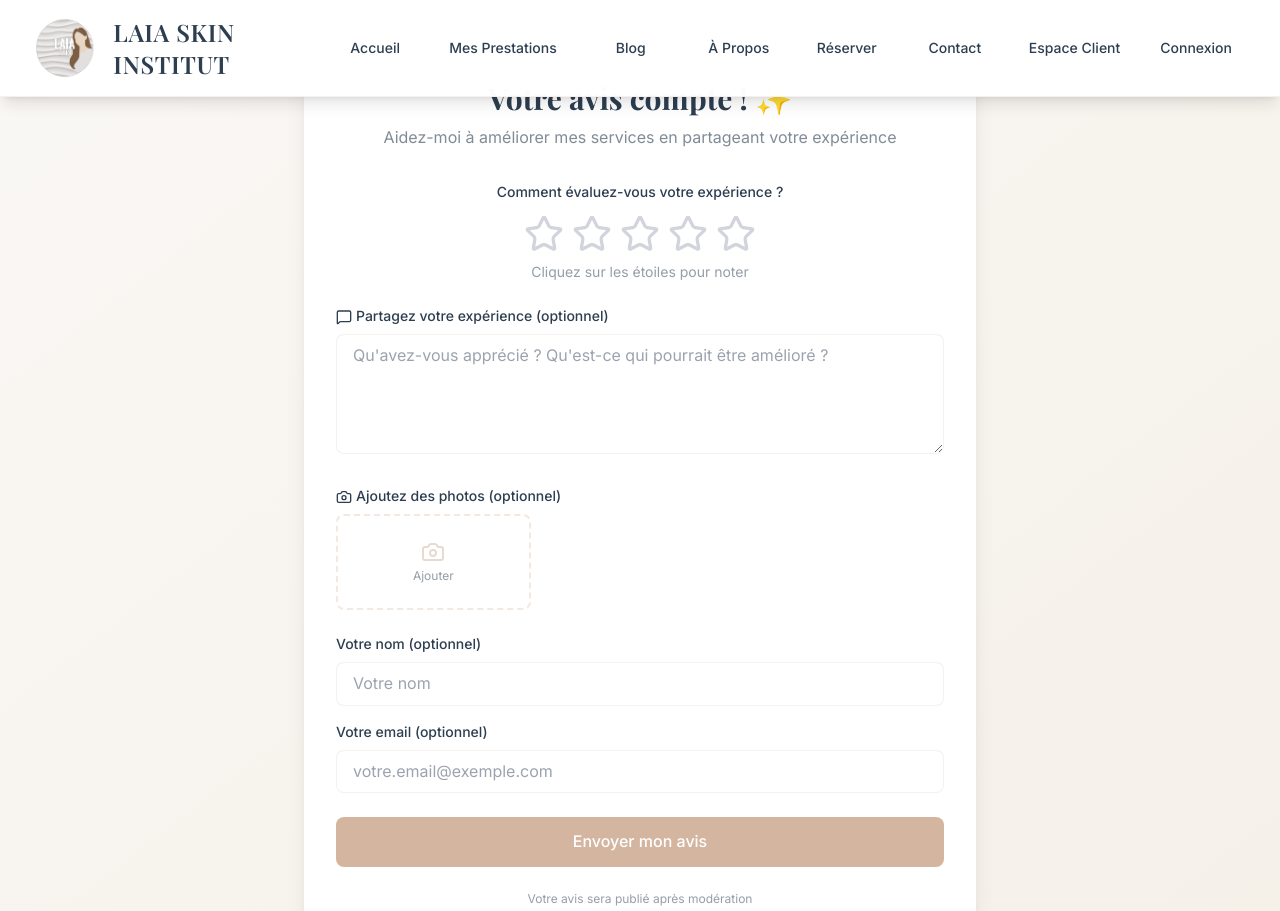
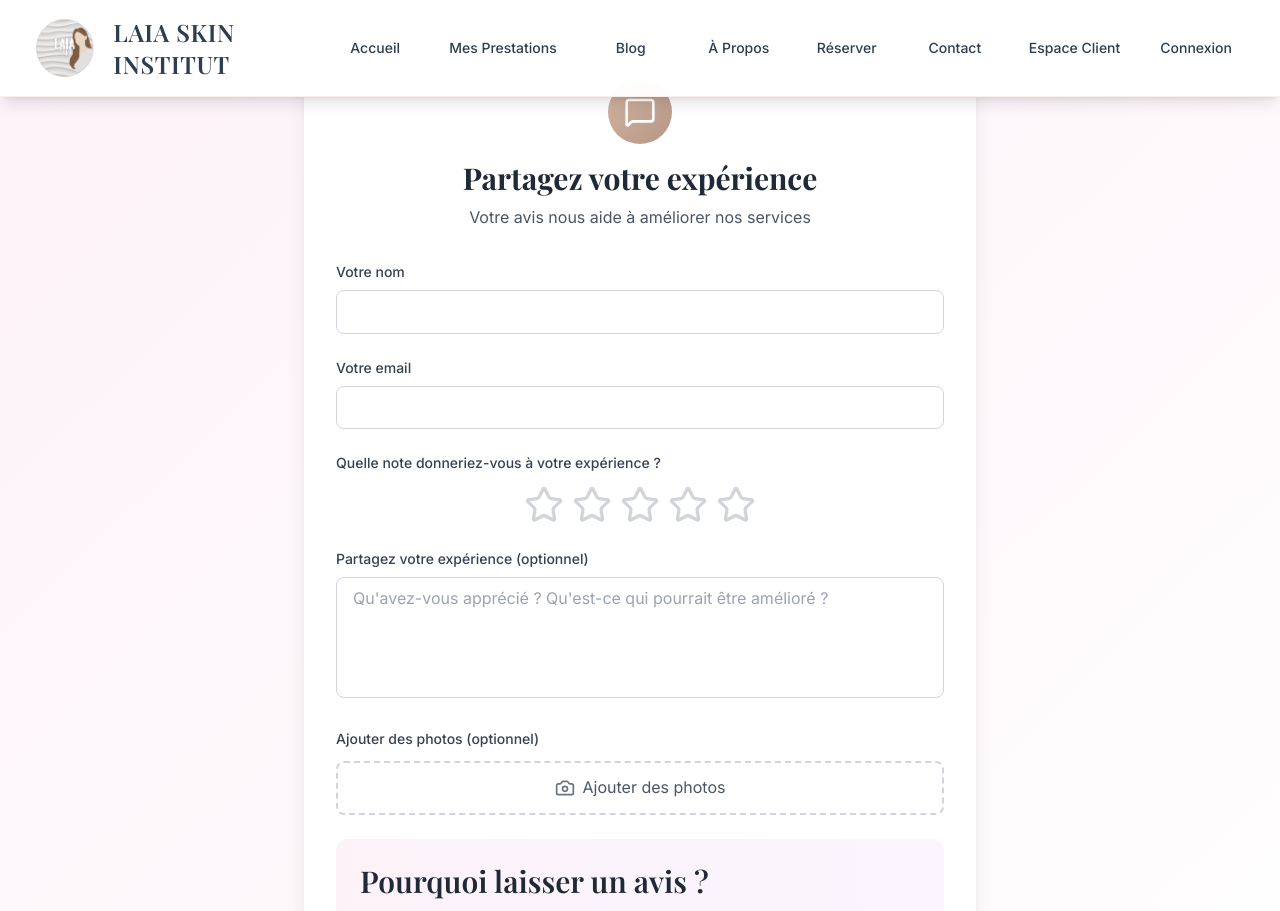
Before and after one commit to Celia92000/laia-skin-nextjs, a Next.js app: page /avis in a window 1280 px wide. Shown: the top 911 px of the page. Built offline with nearby package versions, Linux system fonts and the light colour scheme.

Commit message:
Fix: Ajout de Suspense boundary pour useSearchParams dans la page avis
Résout l'erreur de build Vercel qui nécessite que useSearchParams soit enveloppé dans un Suspense boundary

```diff
--- a/src/app/avis/page.tsx
+++ b/src/app/avis/page.tsx
@@ -1,10 +1,11 @@
 'use client';
 
+import { Suspense } from 'react';
 import { useState, useEffect } from 'react';
 import { useSearchParams } from 'next/navigation';
 import { Star, ThumbsUp, MessageSquare, Award, Camera, X, Upload } from 'lucide-react';
 
-export default function AvisPage() {
+function AvisContent() {
   const searchParams = useSearchParams();
   const reservationId = searchParams.get('id');
   const source = searchParams.get('source') || 'website';
@@ -28,12 +29,12 @@ export default function AvisPage() {
 
   const fetchReservationData = async () => {
     try {
-      const response = await fetch(`/api/reservations/${reservationId}`);
+      const response = await fetch(`/api/reviews/collect?reservationId=${reservationId}`);
       if (response.ok) {
         const data = await response.json();
         setReservationData(data);
+        if (data.clientName) setClientName(data.clientName);
         if (data.clientEmail) setEmail(data.clientEmail);
-        if (data.clientName) setClientName(data.clientName);
       }
     } catch (error) {
       console.error('Erreur lors de la récupération des données:', error);
@@ -42,30 +43,15 @@ export default function AvisPage() {
 
   const handlePhotoUpload = (e: React.ChangeEvent<HTMLInputElement>) => {
     const files = e.target.files;
-    if (!files) return;
-
-    const newPhotos: string[] = [];
-    const promises: Promise<void>[] = [];
-
+    if (files) {
       Array.from(files).forEach(file => {
-      if (file.type.startsWith('image/')) {
-        const promise = new Promise<void>((resolve) => {
         const reader = new FileReader();
-          reader.onload = (event) => {
-            if (event.target?.result) {
-              newPhotos.push(event.target.result as string);
-            }
-            resolve();
+        reader.onloadend = () => {
+          setPhotos(prev => [...prev, reader.result as string]);
         };
         reader.readAsDataURL(file);
       });
-        promises.push(promise);
     }
-    });
-
-    Promise.all(promises).then(() => {
-      setPhotos(prev => [...prev, ...newPhotos].slice(0, 5)); // Max 5 photos
-    });
   };
 
   const removePhoto = (index: number) => {
@@ -81,193 +67,192 @@ export default function AvisPage() {
     }
 
     try {
+      const reviewData = {
+        rating,
+        comment,
+        source,
+        reservationId,
+        clientEmail: email,
+        clientName,
+        serviceName: reservationData?.serviceName,
+        photosBase64: photos
+      };
+
       const response = await fetch('/api/reviews/collect', {
         method: 'POST',
         headers: {
-          'Content-Type': 'application/json',
+          'Content-Type': 'application/json'
         },
-        body: JSON.stringify({
-          reservationId,
-          rating,
-          comment,
-          clientName,
-          clientEmail: email,
-          photosBase64: photos,
-          userId: reservationData?.userId,
-          serviceName: reservationData?.serviceName,
-          serviceId: reservationData?.serviceId,
-          source: source as 'email' | 'whatsapp' | 'website'
-        }),
+        body: JSON.stringify(reviewData)
       });
 
       if (response.ok) {
-        const data = await response.json();
         setSubmitted(true);
 
-        // Si 5 étoiles, proposer Google Review
+        // Si la note est 5 étoiles, proposer de laisser un avis Google
         if (rating === 5) {
+          setTimeout(() => {
             setShowGoogleRedirect(true);
+          }, 2000);
         }
-      } else {
-        alert('Erreur lors de l\'envoi de votre avis');
       }
     } catch (error) {
-      console.error('Erreur:', error);
-      alert('Erreur lors de l\'envoi de votre avis');
+      console.error('Erreur lors de l\'envoi de l\'avis:', error);
+      alert('Une erreur est survenue. Veuillez réessayer.');
     }
   };
 
-  if (submitted && showGoogleRedirect) {
-    return (
-      <div className="min-h-screen bg-gradient-to-br from-[#faf8f5] to-[#f5f0e8] flex items-center justify-center p-4">
-        <div className="max-w-md w-full bg-white rounded-2xl shadow-xl p-8">
-          <div className="text-center">
-            <div className="mx-auto w-16 h-16 bg-green-100 rounded-full flex items-center justify-center mb-4">
-              <ThumbsUp className="w-8 h-8 text-green-600" />
-            </div>
-            <h1 className="text-2xl font-bold text-[#2c3e50] mb-2">
-              Merci infiniment ! 💜
-            </h1>
-            <p className="text-[#2c3e50]/60 mb-6">
-              Votre avis 5 étoiles me touche énormément !
-            </p>
-
-            <div className="bg-gradient-to-r from-[#d4b5a0]/10 to-[#c9a084]/10 rounded-xl p-6 mb-6">
-              <Award className="w-12 h-12 text-[#d4b5a0] mx-auto mb-3" />
-              <h2 className="font-semibold text-lg mb-2 text-[#2c3e50]">
-                Aidez-moi sur Google Business
-              </h2>
-              <p className="text-sm text-[#2c3e50]/60 mb-4">
-                Votre avis sur Google aide d'autres clientes à découvrir l'institut
-              </p>
-              <a
-                href="https://www.google.com/maps/place/?q=place_id:3014602962211627658"
-                target="_blank"
-                rel="noopener noreferrer"
-                className="inline-block bg-[#d4b5a0] text-white px-6 py-3 rounded-lg hover:bg-[#c4a590] transition-colors font-medium"
-              >
-                Laisser un avis sur Google ⭐
-              </a>
-            </div>
-
-            <a
-              href="/"
-              className="text-[#2c3e50]/60 underline hover:text-[#2c3e50]"
-            >
-              Retour au site
-            </a>
-          </div>
-        </div>
-      </div>
-    );
-  }
+  const googleReviewUrl = "https://g.page/r/YOUR_GOOGLE_REVIEW_LINK/review";
 
   if (submitted) {
     return (
-      <div className="min-h-screen bg-gradient-to-br from-[#faf8f5] to-[#f5f0e8] flex items-center justify-center p-4">
-        <div className="max-w-md w-full bg-white rounded-2xl shadow-xl p-8 text-center">
-          <div className="mx-auto w-16 h-16 bg-green-100 rounded-full flex items-center justify-center mb-4">
-            <ThumbsUp className="w-8 h-8 text-green-600" />
+      <div className="min-h-screen bg-gradient-to-br from-pink-50 to-white flex items-center justify-center p-4">
+        <div className="bg-white rounded-2xl shadow-xl p-8 max-w-lg w-full text-center">
+          <div className="w-20 h-20 bg-green-100 rounded-full flex items-center justify-center mx-auto mb-6">
+            <ThumbsUp className="w-10 h-10 text-green-600" />
           </div>
-          <h1 className="text-2xl font-bold text-[#2c3e50] mb-2">
+
+          <h2 className="text-2xl font-bold text-gray-800 mb-4">
             Merci pour votre avis !
-          </h1>
-          <p className="text-[#2c3e50]/60 mb-6">
-            Votre retour m'aide à améliorer mes services
+          </h2>
+
+          <p className="text-gray-600 mb-6">
+            Votre retour est précieux et nous aide à améliorer nos services.
           </p>
-          {photos.length > 0 && (
-            <p className="text-sm text-[#d4b5a0] mb-4">
-              {photos.length} photo{photos.length > 1 ? 's' : ''} ajoutée{photos.length > 1 ? 's' : ''}
+
+          {showGoogleRedirect && rating === 5 && (
+            <div className="mt-8 p-6 bg-gradient-to-r from-blue-50 to-indigo-50 rounded-xl">
+              <p className="text-gray-700 mb-4">
+                Nous sommes ravis que vous ayez apprécié votre expérience !
+                Partageriez-vous votre avis sur Google pour aider d'autres clients ?
               </p>
+              <a
+                href={googleReviewUrl}
+                target="_blank"
+                rel="noopener noreferrer"
+                className="inline-block bg-blue-600 text-white px-6 py-3 rounded-lg hover:bg-blue-700 transition-colors"
+              >
+                Laisser un avis Google ⭐
+              </a>
+            </div>
           )}
-          <a
-            href="/"
-            className="inline-block bg-[#d4b5a0] text-white px-6 py-3 rounded-lg hover:bg-[#c4a590] transition-colors"
-          >
-            Retour au site
-          </a>
         </div>
       </div>
     );
   }
 
   return (
-    <div className="min-h-screen bg-gradient-to-br from-[#faf8f5] to-[#f5f0e8] py-12 px-4">
+    <div className="min-h-screen bg-gradient-to-br from-pink-50 to-white py-12 px-4">
       <div className="max-w-2xl mx-auto">
         <div className="bg-white rounded-2xl shadow-xl p-8">
+          {/* En-tête */}
           <div className="text-center mb-8">
-            <h1 className="text-3xl font-bold text-[#2c3e50] mb-2">
-              Votre avis compte ! ✨
+            <div className="inline-flex items-center justify-center w-16 h-16 bg-gradient-to-br from-[#d4b5a0] to-[#b59788] rounded-full mb-4">
+              <MessageSquare className="w-8 h-8 text-white" />
+            </div>
+            <h1 className="text-3xl font-bold text-gray-800 mb-2">
+              Partagez votre expérience
             </h1>
-            <p className="text-[#2c3e50]/60">
-              Aidez-moi à améliorer mes services en partageant votre expérience
+            <p className="text-gray-600">
+              Votre avis nous aide à améliorer nos services
             </p>
-            {source !== 'website' && (
-              <p className="text-sm text-[#d4b5a0] mt-2">
-                Avis via {source === 'email' ? 'Email' : 'WhatsApp'}
+            {reservationData?.serviceName && (
+              <p className="mt-2 text-sm text-[#d4b5a0] font-medium">
+                Service: {reservationData.serviceName}
               </p>
             )}
           </div>
 
           <form onSubmit={handleSubmit} className="space-y-6">
-            {/* Étoiles de notation */}
-            <div className="text-center">
-              <p className="text-sm font-medium text-[#2c3e50] mb-3">
-                Comment évaluez-vous votre expérience ?
-              </p>
-              <div className="flex justify-center gap-2 mb-2">
-                {[1, 2, 3, 4, 5].map((star) => (
+            {/* Informations client si non connecté */}
+            {!reservationId && (
+              <>
+                <div>
+                  <label className="block text-sm font-medium text-gray-700 mb-2">
+                    Votre nom
+                  </label>
+                  <input
+                    type="text"
+                    value={clientName}
+                    onChange={(e) => setClientName(e.target.value)}
+                    className="w-full px-4 py-2 border border-gray-300 rounded-lg focus:ring-2 focus:ring-[#d4b5a0] focus:border-transparent"
+                    required
+                  />
+                </div>
+                <div>
+                  <label className="block text-sm font-medium text-gray-700 mb-2">
+                    Votre email
+                  </label>
+                  <input
+                    type="email"
+                    value={email}
+                    onChange={(e) => setEmail(e.target.value)}
+                    className="w-full px-4 py-2 border border-gray-300 rounded-lg focus:ring-2 focus:ring-[#d4b5a0] focus:border-transparent"
+                    required
+                  />
+                </div>
+              </>
+            )}
+
+            {/* Notation par étoiles */}
+            <div>
+              <label className="block text-sm font-medium text-gray-700 mb-3">
+                Quelle note donneriez-vous à votre expérience ?
+              </label>
+              <div className="flex justify-center gap-2">
+                {[1, 2, 3, 4, 5].map((value) => (
                   <button
-                    key={star}
+                    key={value}
                     type="button"
-                    onClick={() => setRating(star)}
-                    onMouseEnter={() => setHoverRating(star)}
+                    onClick={() => setRating(value)}
+                    onMouseEnter={() => setHoverRating(value)}
                     onMouseLeave={() => setHoverRating(0)}
-                    className="focus:outline-none transition-transform hover:scale-110"
+                    className="transition-transform hover:scale-110"
                   >
                     <Star
                       className={`w-10 h-10 ${
-                        star <= (hoverRating || rating)
-                          ? 'text-[#d4b5a0] fill-[#d4b5a0]'
+                        value <= (hoverRating || rating)
+                          ? 'text-yellow-400 fill-yellow-400'
                           : 'text-gray-300'
-                      } transition-colors`}
+                      }`}
                     />
                   </button>
                 ))}
               </div>
-              <p className="text-sm text-[#2c3e50]/50">
-                {rating === 0 && 'Cliquez sur les étoiles pour noter'}
-                {rating === 1 && 'Très insatisfait 😞'}
-                {rating === 2 && 'Insatisfait 😐'}
-                {rating === 3 && 'Correct 🙂'}
-                {rating === 4 && 'Satisfait 😊'}
-                {rating === 5 && 'Très satisfait 🤩'}
+              {rating > 0 && (
+                <p className="text-center mt-2 text-sm text-gray-600">
+                  {rating === 5 && "Excellent ! 🌟"}
+                  {rating === 4 && "Très bien ! 😊"}
+                  {rating === 3 && "Bien 👍"}
+                  {rating === 2 && "Moyen 😐"}
+                  {rating === 1 && "Décevant 😞"}
                 </p>
+              )}
             </div>
 
             {/* Commentaire */}
             <div>
-              <label className="block text-sm font-medium text-[#2c3e50] mb-2">
-                <MessageSquare className="inline w-4 h-4 mr-1" />
+              <label className="block text-sm font-medium text-gray-700 mb-2">
                 Partagez votre expérience (optionnel)
               </label>
               <textarea
                 value={comment}
                 onChange={(e) => setComment(e.target.value)}
                 rows={4}
-                className="w-full px-4 py-2 border border-[#d4b5a0]/20 rounded-lg focus:ring-2 focus:ring-[#d4b5a0] focus:border-transparent"
+                className="w-full px-4 py-2 border border-gray-300 rounded-lg focus:ring-2 focus:ring-[#d4b5a0] focus:border-transparent resize-none"
                 placeholder="Qu'avez-vous apprécié ? Qu'est-ce qui pourrait être amélioré ?"
               />
             </div>
 
-            {/* Photos */}
+            {/* Upload de photos */}
             <div>
-              <label className="block text-sm font-medium text-[#2c3e50] mb-2">
-                <Camera className="inline w-4 h-4 mr-1" />
-                Ajoutez des photos (optionnel)
+              <label className="block text-sm font-medium text-gray-700 mb-3">
+                Ajouter des photos (optionnel)
               </label>
 
-              <div className="grid grid-cols-3 gap-3 mb-3">
+              {/* Photos ajoutées */}
+              {photos.length > 0 && (
+                <div className="grid grid-cols-3 gap-3 mb-4">
                   {photos.map((photo, index) => (
                     <div key={index} className="relative group">
                       <img
@@ -278,17 +263,19 @@ export default function AvisPage() {
                       <button
                         type="button"
                         onClick={() => removePhoto(index)}
-                      className="absolute top-1 right-1 p-1 bg-red-500 text-white rounded-full opacity-0 group-hover:opacity-100 transition-opacity"
+                        className="absolute top-1 right-1 bg-red-500 text-white p-1 rounded-full opacity-0 group-hover:opacity-100 transition-opacity"
                       >
-                      <X className="w-3 h-3" />
+                        <X className="w-4 h-4" />
                       </button>
                     </div>
                   ))}
+                </div>
+              )}
 
-                {photos.length < 5 && (
-                  <label className="border-2 border-dashed border-[#d4b5a0]/30 rounded-lg h-24 flex flex-col items-center justify-center cursor-pointer hover:border-[#d4b5a0] transition-colors">
-                    <Camera className="w-6 h-6 text-[#d4b5a0]/50 mb-1" />
-                    <span className="text-xs text-[#2c3e50]/50">Ajouter</span>
+              {/* Bouton d'upload */}
+              <label className="flex items-center justify-center gap-2 w-full px-4 py-3 border-2 border-dashed border-gray-300 rounded-lg hover:border-[#d4b5a0] transition-colors cursor-pointer">
+                <Camera className="w-5 h-5 text-gray-500" />
+                <span className="text-gray-600">Ajouter des photos</span>
                 <input
                   type="file"
                   multiple
@@ -297,61 +284,60 @@ export default function AvisPage() {
                   className="hidden"
                 />
               </label>
-                )}
             </div>
 
-              {photos.length > 0 && (
-                <p className="text-xs text-[#2c3e50]/50">
-                  {photos.length}/5 photos ajoutées
-                </p>
-              )}
+            {/* Avantages */}
+            <div className="bg-gradient-to-r from-pink-50 to-purple-50 rounded-xl p-6">
+              <h3 className="font-semibold text-gray-800 mb-3">
+                Pourquoi laisser un avis ?
+              </h3>
+              <ul className="space-y-2 text-sm text-gray-600">
+                <li className="flex items-start gap-2">
+                  <Award className="w-4 h-4 text-[#d4b5a0] mt-0.5 flex-shrink-0" />
+                  <span>Gagnez 50 points de fidélité instantanément</span>
+                </li>
+                <li className="flex items-start gap-2">
+                  <Star className="w-4 h-4 text-[#d4b5a0] mt-0.5 flex-shrink-0" />
+                  <span>Aidez d'autres clients à découvrir nos services</span>
+                </li>
+                <li className="flex items-start gap-2">
+                  <MessageSquare className="w-4 h-4 text-[#d4b5a0] mt-0.5 flex-shrink-0" />
+                  <span>Recevez une réponse personnalisée de notre équipe</span>
+                </li>
+              </ul>
             </div>
-
-            {/* Informations client (si non pré-remplies) */}
-            {!reservationData && (
-              <div className="space-y-4">
-                <div>
-                  <label className="block text-sm font-medium text-[#2c3e50] mb-2">
-                    Votre nom (optionnel)
-                  </label>
-                  <input
-                    type="text"
-                    value={clientName}
-                    onChange={(e) => setClientName(e.target.value)}
-                    className="w-full px-4 py-2 border border-[#d4b5a0]/20 rounded-lg focus:ring-2 focus:ring-[#d4b5a0]"
-                    placeholder="Votre nom"
-                  />
-                </div>
-
-                <div>
-                  <label className="block text-sm font-medium text-[#2c3e50] mb-2">
-                    Votre email (optionnel)
-                  </label>
-                  <input
-                    type="email"
-                    value={email}
-                    onChange={(e) => setEmail(e.target.value)}
-                    className="w-full px-4 py-2 border border-[#d4b5a0]/20 rounded-lg focus:ring-2 focus:ring-[#d4b5a0]"
-                    placeholder="votre.email@exemple.com"
-                  />
-                </div>
-              </div>
-            )}
 
             {/* Bouton de soumission */}
             <button
               type="submit"
-              className="w-full bg-[#d4b5a0] text-white py-3 rounded-lg font-medium hover:bg-[#c4a590] transition-colors"
+              className="w-full bg-gradient-to-r from-[#d4b5a0] to-[#b59788] text-white py-3 rounded-lg font-medium hover:shadow-lg transition-shadow"
             >
               Envoyer mon avis
             </button>
           </form>
+        </div>
 
-          <p className="text-xs text-[#2c3e50]/50 text-center mt-6">
-            Votre avis sera publié après modération
-          </p>
+        {/* Badges de confiance */}
+        <div className="mt-8 text-center text-sm text-gray-500">
+          <p>🔒 Vos données sont protégées et confidentielles</p>
+          <p className="mt-1">✅ Avis vérifiés et authentiques uniquement</p>
         </div>
       </div>
     </div>
   );
 }
+
+export default function AvisPage() {
+  return (
+    <Suspense fallback={
+      <div className="min-h-screen bg-gradient-to-br from-pink-50 to-white flex items-center justify-center">
+        <div className="text-center">
+          <div className="animate-spin rounded-full h-12 w-12 border-b-2 border-[#d4b5a0] mx-auto"></div>
+          <p className="mt-4 text-gray-600">Chargement...</p>
+        </div>
+      </div>
+    }>
+      <AvisContent />
+    </Suspense>
+  );
+}
```
Lines whose indentation alone changed are shown as unchanged.
